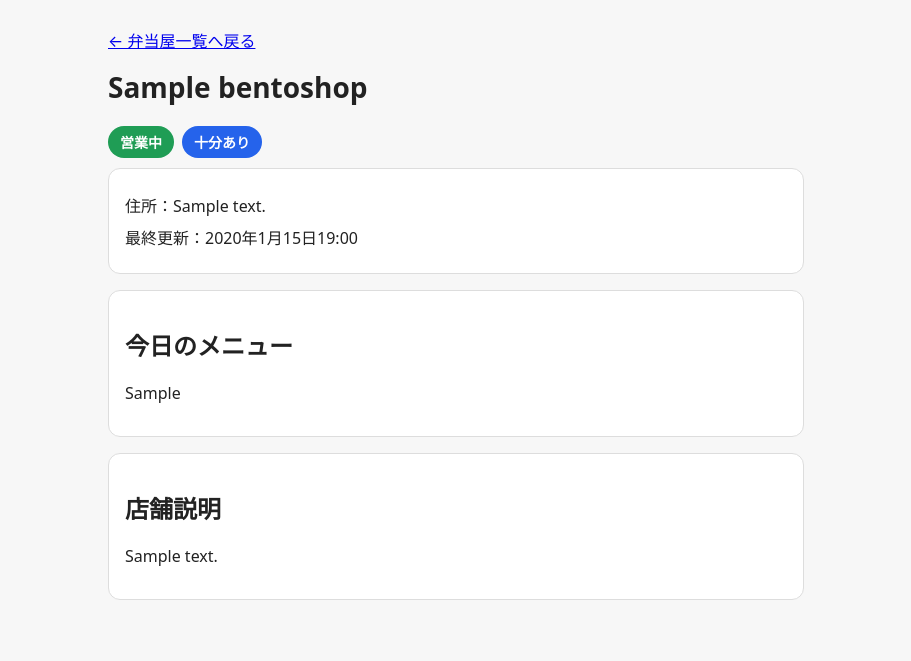
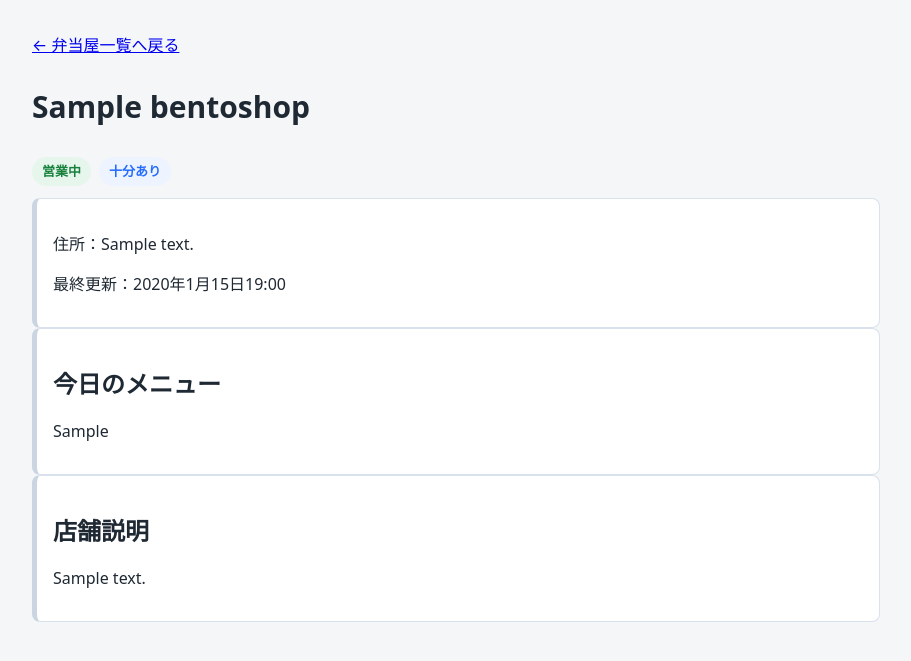
Before and after one commit to Hibiki0417/imaben, a Django app: page /shops/1/ in a window 1280 px wide. Shown: the top 661 px of the page, without its empty margins (184-1095 px from the left). Run offline with Django 5.2, Linux system fonts and the light colour scheme; tables that the repository leaves empty hold one stand-in row (values such as "Sample post").

Commit message:
改善：客側一覧ページのスタイルを調整

```diff
--- a/src/shops/static/shops/css/public.css
+++ b/src/shops/static/shops/css/public.css
@@ -1,48 +1,136 @@
+:root {
+    color-scheme: light;
+    --bg: #f4f6f8;
+    --surface: #ffffff;
+    --text: #1f2933;
+    --muted: #667085;
+    --line: #d9e2ec;
+    --green: #16803c;
+    --green-soft: #e7f6ec;
+    --amber: #b76100;
+    --amber-soft: #fff4df;
+    --red: #b42318;
+    --red-soft: #fff0ed;
+    --blue: #246bfe;
+    --blue-soft: #eef4ff;
+}
+
+* {
+    box-sizing: border-box;
+}
+
 body {
     margin: 0;
     font-family: system-ui, -apple-system, BlinkMacSystemFont, "Segoe UI", sans-serif;
-    background-color: #f7f7f7;
-    color: #222;
+    background: var(--bg);
+    color: var(--text);
 }
 
 .page {
     width: 100%;
-    max-width: 720px;
+    max-width: 880px;
     margin: 0 auto;
-    padding: 12px;
-    box-sizing: border-box;
+    padding: 16px;
 }
 
 .header {
-    margin-bottom: 20px;
+    padding: 18px 0 14px;
 }
 
 .header-title {
-    font-size: 28px;
-    font-weight: bold;
+    font-size: 30px;
+    font-weight: 800;
+    line-height: 1.1;
     margin-bottom: 8px;
 }
 
 .header-text {
-    color: #666;
+    color: var(--muted);
+    line-height: 1.7;
     margin: 0;
 }
 
+.list-header {
+    display: flex;
+    align-items: flex-end;
+    justify-content: space-between;
+    gap: 12px;
+    border-top: 1px solid var(--line);
+    padding: 18px 0 14px;
+}
+
+.list-header h1 {
+    font-size: 22px;
+    line-height: 1.3;
+    margin: 0 0 6px;
+}
+
+.list-header p {
+    color: var(--muted);
+    line-height: 1.6;
+    margin: 0;
+}
+
+.shop-count {
+    flex: 0 0 auto;
+    border: 1px solid var(--line);
+    border-radius: 999px;
+    color: var(--muted);
+    font-size: 13px;
+    font-weight: 700;
+    padding: 6px 10px;
+}
+
+.shop-list {
+    display: grid;
+    gap: 12px;
+}
+
 .shop-card {
-    background-color: #fff;
-    border: 1px solid #ddd;
-    border-radius: 12px;
+    background: var(--surface);
+    border: 1px solid var(--line);
+    border-left: 5px solid #cbd5e1;
+    border-radius: 8px;
     padding: 16px;
-    margin-bottom: 16px;
+    transition: border-color 0.2s ease, box-shadow 0.2s ease, opacity 0.2s ease;
+}
+
+.shop-card-open {
+    border-left-color: var(--green);
+    box-shadow: 0 10px 28px rgba(22, 128, 60, 0.08);
+}
+
+.shop-card-preparing {
+    border-left-color: var(--amber);
+}
+
+.shop-card-closed {
+    opacity: 0.78;
+}
+
+.shop-card-stock-sold_out {
+    opacity: 0.68;
+}
+
+.shop-card-promotion {
+    border-color: #f6b28c;
+}
+
+.shop-card-header {
+    display: flex;
+    align-items: flex-start;
+    justify-content: space-between;
+    gap: 12px;
 }
 
 .shop-name {
-    font-size: 22px;
-    margin: 0 0 12px;
+    font-size: 21px;
+    line-height: 1.35;
+    margin: 0 0 6px;
 }
 
 .shop-name a {
-    color: #222;
+    color: var(--text);
     text-decoration: none;
 }
 
@@ -50,82 +138,201 @@ body {
     text-decoration: underline;
 }
 
-.status-row {
-    margin: 8px 0;
+.shop-address {
+    color: var(--muted);
+    font-size: 14px;
+    line-height: 1.5;
+    margin: 0;
+}
+
+.promotion-label {
+    flex: 0 0 auto;
+    background: var(--red-soft);
+    border: 1px solid #f9c4bb;
+    border-radius: 999px;
+    color: var(--red);
+    font-size: 12px;
+    font-weight: 800;
+    line-height: 1;
+    padding: 8px 10px;
+    white-space: nowrap;
+}
+
+.badge-row {
+    display: flex;
+    flex-wrap: wrap;
+    gap: 8px;
+    margin: 12px 0;
+}
+
+.status-badge {
+    display: inline-flex;
+    align-items: center;
+    border-radius: 999px;
+    font-size: 13px;
+    font-weight: 800;
+    line-height: 1;
+    padding: 8px 10px;
+}
+
+.badge-open {
+    background: var(--green-soft);
+    color: var(--green);
+}
+
+.badge-preparing {
+    background: var(--amber-soft);
+    color: var(--amber);
+}
+
+.badge-closed {
+    background: #eef2f6;
+    color: #52606d;
+}
+
+.badge-enough {
+    background: var(--blue-soft);
+    color: var(--blue);
+}
+
+.badge-low {
+    background: var(--amber-soft);
+    color: var(--amber);
+}
+
+.badge-sold_out {
+    background: var(--red-soft);
+    color: var(--red);
+}
+
+.menu-box {
+    background: #f8fafc;
+    border: 1px solid #e6edf3;
+    border-radius: 8px;
+    padding: 12px;
+}
+
+.section-label {
+    color: var(--muted);
+    font-size: 12px;
+    font-weight: 800;
+    letter-spacing: 0;
+    margin-bottom: 6px;
+}
+
+.menu-text {
+    line-height: 1.7;
+    margin: 0;
 }
 
 .discount-box {
-    background-color: #fff3f0;
-    border: 2px solid #ff6b4a;
-    border-radius: 12px;
-    padding: 14px;
-    margin: 12px 0;
+    background: var(--red-soft);
+    border: 1px solid #f7b5aa;
+    border-radius: 8px;
+    color: #7a271a;
+    margin: 12px 0 0;
+    padding: 12px;
 }
 
 .discount-title {
-    font-size: 20px;
-    font-weight: bold;
+    color: var(--red);
+    font-size: 16px;
+    font-weight: 800;
     margin: 0 0 8px;
 }
 
-.link {
-    display: inline-block;
-    margin-top: 12px;
+.discount-box p {
+    line-height: 1.6;
+    margin: 4px 0;
+}
+
+.shop-card-footer {
+    display: flex;
+    align-items: center;
+    justify-content: space-between;
+    gap: 12px;
+    margin-top: 14px;
+}
+
+.updated-text {
+    color: var(--muted);
+    font-size: 13px;
+}
+
+.detail-link {
+    border: 1px solid var(--line);
+    border-radius: 8px;
+    color: var(--text);
+    flex: 0 0 auto;
+    font-size: 14px;
+    font-weight: 700;
+    padding: 8px 12px;
+    text-decoration: none;
+}
+
+.detail-link:hover {
+    background: #f8fafc;
+}
+
+.empty-state {
+    background: var(--surface);
+    border: 1px solid var(--line);
+    border-radius: 8px;
+    padding: 22px 16px;
+    text-align: center;
+}
+
+.empty-state h2 {
+    font-size: 18px;
+    margin: 0 0 8px;
+}
+
+.empty-state p {
+    color: var(--muted);
+    margin: 0;
 }
 
 @media (max-width: 600px) {
     .page {
-        max-width: none;
         padding: 12px;
     }
 
-    .shop-card {
-        border-radius: 10px;
-        padding: 14px;
-        margin-bottom: 12px;
+    .header {
+        padding-top: 12px;
     }
 
     .header-title {
-        font-size: 22px;
+        font-size: 26px;
+    }
+
+    .list-header {
+        align-items: flex-start;
+        flex-direction: column;
+    }
+
+    .shop-card {
+        padding: 14px;
+    }
+
+    .shop-card-header {
+        flex-direction: column;
+        gap: 8px;
+    }
+
+    .shop-name {
+        font-size: 20px;
+    }
+
+    .promotion-label {
+        align-self: flex-start;
+    }
+
+    .shop-card-footer {
+        align-items: stretch;
+        flex-direction: column;
+    }
+
+    .detail-link {
+        text-align: center;
     }
 }
-
-.badge-row {
-    display: flex;
-    gap: 8px;
-    flex-wrap: wrap;
-    margin: 10px 0;
-}
-
-.status-badge {
-    display: inline-block;
-    border-radius: 999px;
-    padding: 6px 12px;
-    font-size: 14px;
-    font-weight: bold;
-    color: #fff;
-}
-
-.badge-open {
-    background-color: #1f9d55;
-}
-
-.badge-preparing {
-    background-color: #f59e0b;
-}
-
-.badge-closed {
-    background-color: #6b7280;
-}
-
-.badge-enough {
-    background-color: #2563eb;
-}
-
-.badge-low {
-    background-color: #f97316;
-}
-
-.badge-sold_out {
-    background-color: #dc2626;
-}
```
